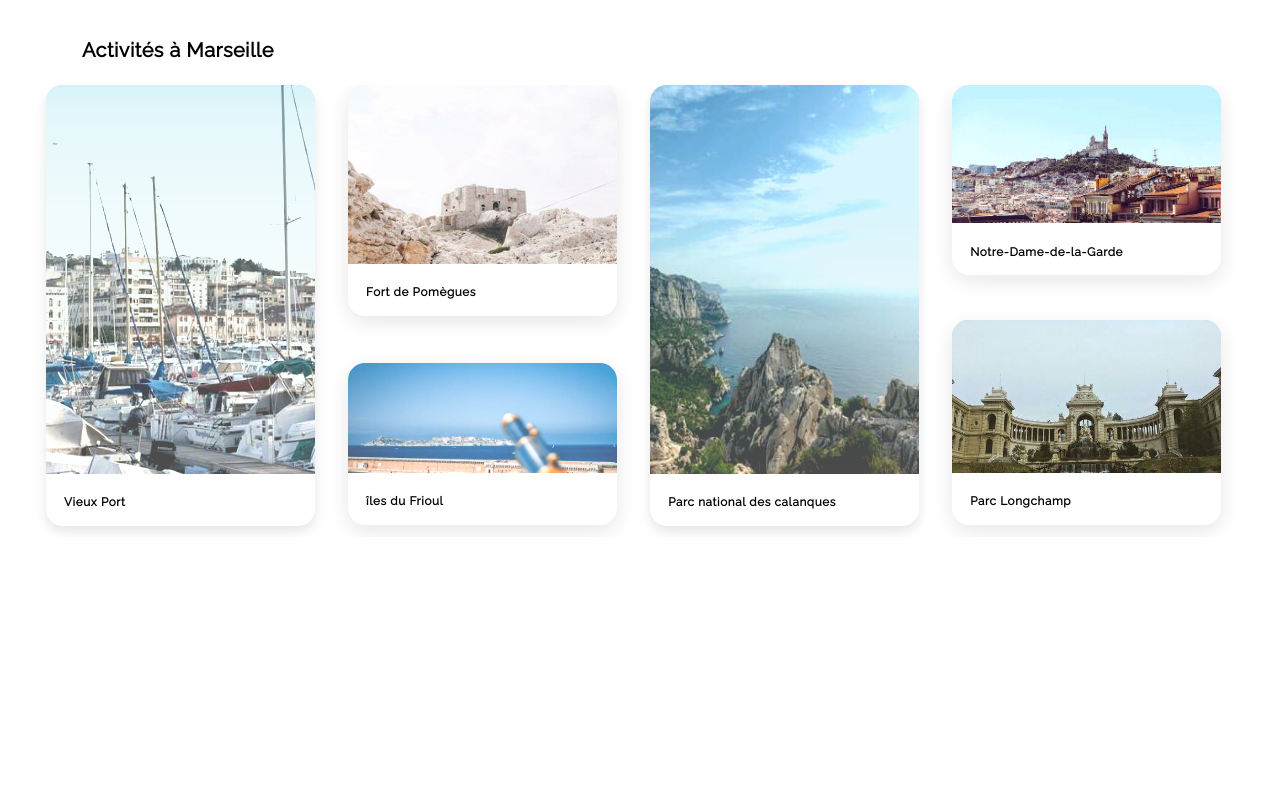
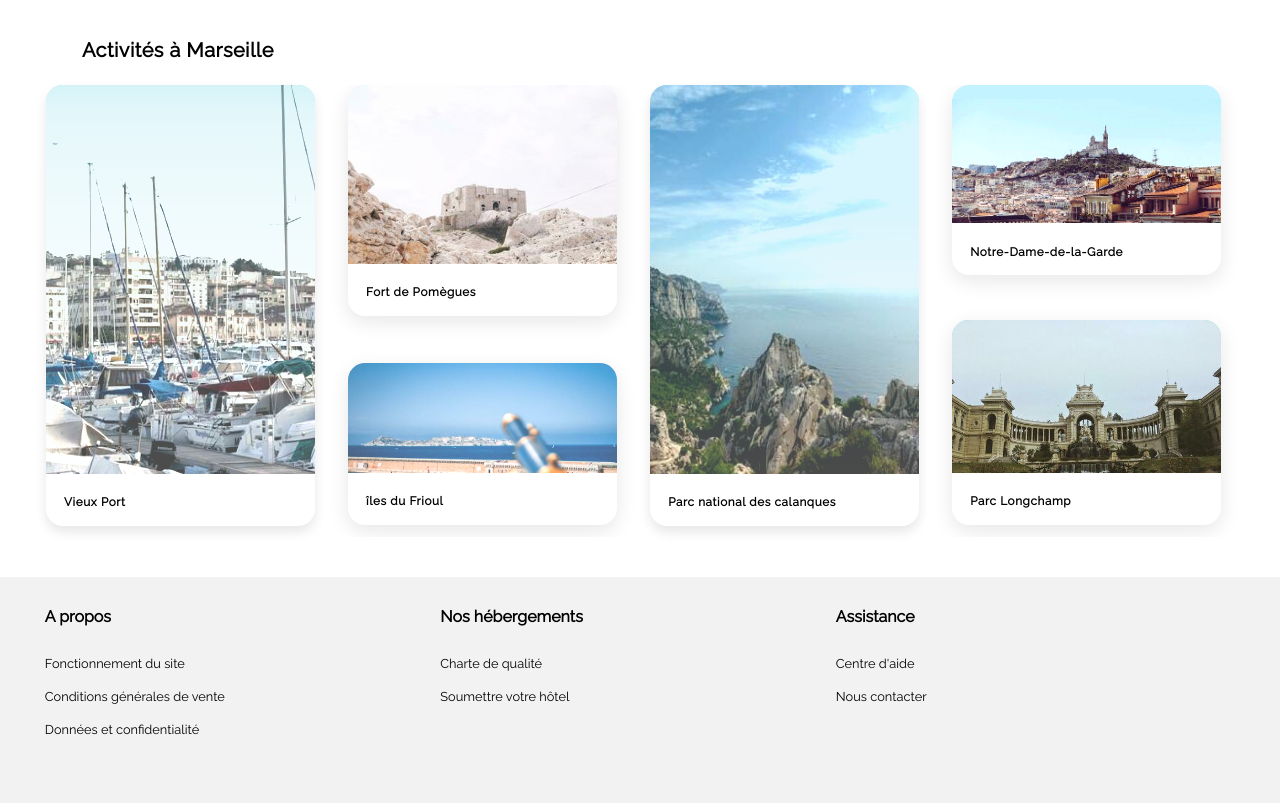
Before and after one commit to Dompou06/DominiquePourriere_2_04112020, a plain HTML site: page index.html in a window 1280 px wide. Shown: the part 996-1799 px from the top of the page. Before the commit the page ends 1533 px from the top, so only its background shows below. Drawn offline with Linux system fonts and the light colour scheme.

Commit message:
Validation du 28/10/2020

```diff
--- a/css/style.css
+++ b/css/style.css
@@ -24,6 +24,7 @@ h1, .none{
 h2{
     font-weight: 600;
 }
+h4{font-size: 16px;}
 .txt-bleu{color: #0065FC;}
 .txt-gris{color: #F2F2F2;}
 nav{
@@ -175,3 +176,4 @@ aside h2 i{float: right;}
 .recadre5{background: linear-gradient(#C3F3FF, 110%, white);}
 .img-act5{filter:brightness(110%);}
 .recadre6{background: linear-gradient(#74d8e8, white);}
+footer{background-color: #F2F2F2;}
--- a/css/style_mb.css
+++ b/css/style_mb.css
@@ -308,5 +308,16 @@
         width: 100%;
         margin: -25px 0 0 0;
     }
-
+    footer{
+        margin-top: 49.5px;
+        padding: 48px 0 0 7.8vw;
+        height: 515.8px;
+    }
+    h4{margin: 0;
+    padding: 0 0 8.3px 0;
+    line-height: 0;}
+    .apropos p, .nheberg p, .assistance p{
+        line-height: 31px;
+        padding-bottom: 16.7px;
+        }
 }
--- a/css/style_ordi.css
+++ b/css/style_ordi.css
@@ -304,8 +304,23 @@
         width: 100%;
         margin: 0 0 0 0;
     }
-
-
-
-
+    footer{
+        margin-top: 40.1px;
+        padding: 8.9px 0 0 3.5vw;
+        height: 217.8px;
+    }
+    .footer{
+        display: flex;
+        width: 78vw;
+        justify-content: space-between;
+    }
+    .apropos, .nheberg, .assistance{
+        width: 16.2vw;
+    }
+    .apropos p, .nheberg p, .assistance p{
+        margin: 0;
+        padding: 0;
+        margin-top: 9.4px;
+        line-height: 33.2px;
+        }
 }
--- a/index.html
+++ b/index.html
@@ -282,6 +282,32 @@
     </article>
 </section>
 <!-- Footer -->
+<footer>
+    <div class="footer">
+        <div class="apropos">
+            <h4>A propos</h4>
+            <p>
+                Fonctionnement du site<br />
+                Conditions générales de vente<br />
+                Données et confidentialité
+            </p>
+        </div>
+        <div class="nheberg">
+            <h4>Nos hébergements</h4>
+            <p>
+                Charte de qualité<br />
+                Soumettre votre hôtel
+            </p>
+        </div>
+        <div class="assistance">
+            <h4>Assistance</h4>
+            <p>
+                Centre d'aide<br />
+                Nous contacter
+            </p>
+        </div>
+    </div>
+</footer>
     </div>
     </body>
     </html>
```
